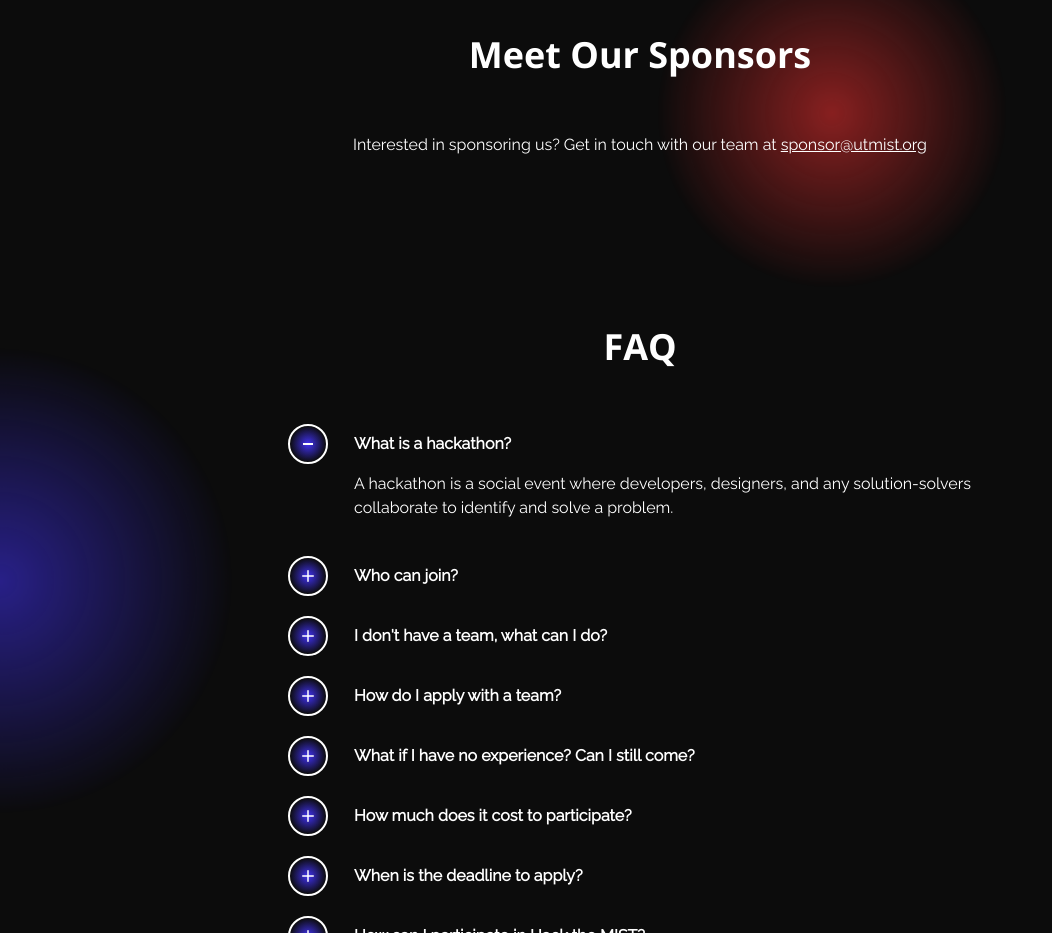
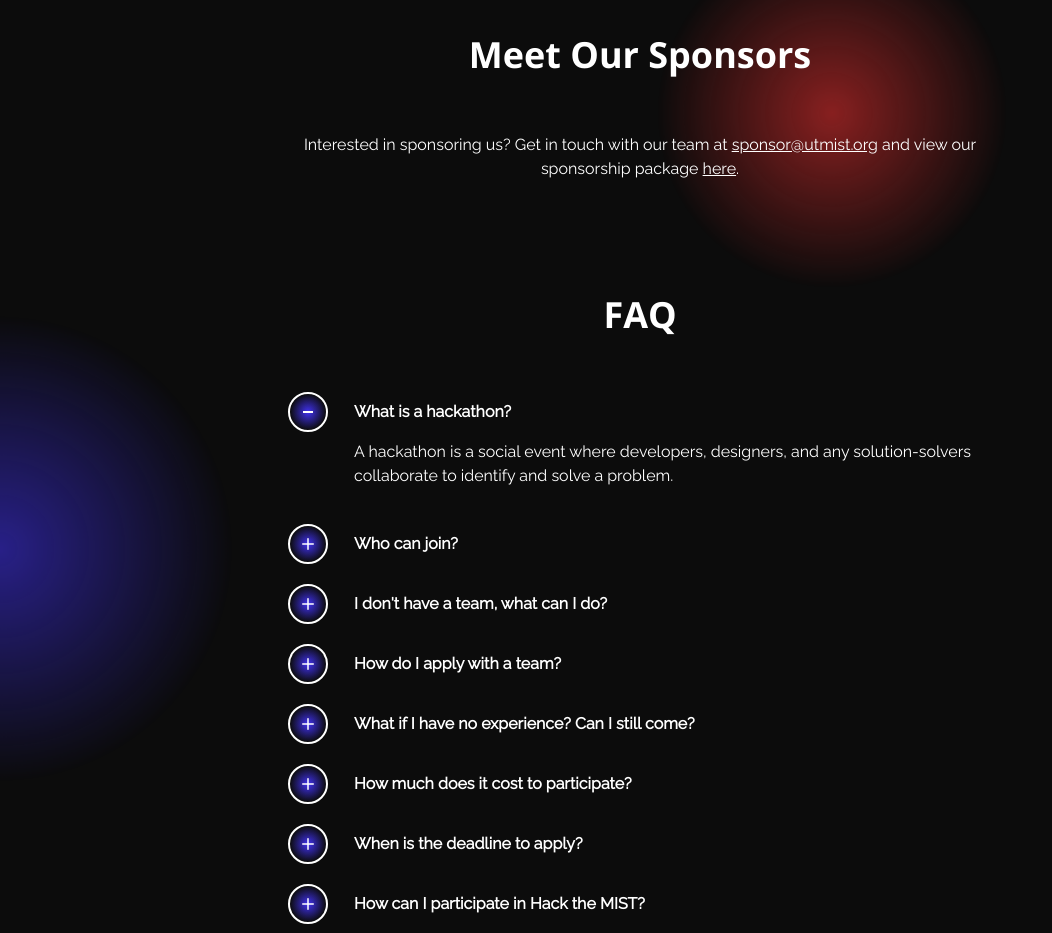
Before and after one commit to UTMIST/hackthemist, a React (Create React App) app: page / in a window 1280 px wide. Shown: the part 2140-3073 px from the top of the page, without its empty margins (0-1052 px from the left). Built offline with nearby package versions, Linux system fonts and the light colour scheme.

Commit message:
update-sponsors (#19)
* update-sponsors

* update-sponsors-2

* update-sponsors-fixed

```diff
--- a/src/sections/Sponsors.tsx
+++ b/src/sections/Sponsors.tsx
@@ -11,7 +11,6 @@ import {
 } from '@chakra-ui/react';
 
 import redBlob from '../img/red_blob.svg';
-
 const Sponsors = () => {
     return (
         <Container id="sponsors" maxW={'3xl'}>
@@ -23,11 +22,15 @@ const Sponsors = () => {
                 spacing={{base: 8, md: 14}}
                 pt={{base: 20, md: 28}}>
                 <Heading className="heading">Meet Our Sponsors</Heading>
-                <Text align='center' paddingBottom='14'>Interested in sponsoring us? Get in touch with our team at&nbsp;
+                <Text align='center' >Interested in sponsoring us? Get in touch with our team at&nbsp;
                     <Link textDecor={'underline'} href="mailto:sponsor@utmist.org">
                         sponsor@utmist.org
-                    </Link>
+                    </Link>&nbsp;and view our sponsorship package&nbsp;
+                    <Link textDecor={'underline'} target="_blank" href="/Hack the MIST Sponsorship Package.pdf">
+                        here
+                    </Link>.
                 </Text>
+
             </Stack>
 
         </Container>
```
Also changed, not shown: 1 other file (tests, documents, lock files or other folders).
